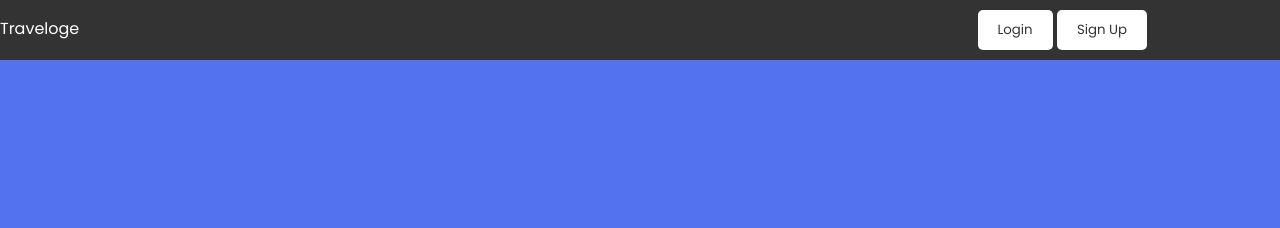
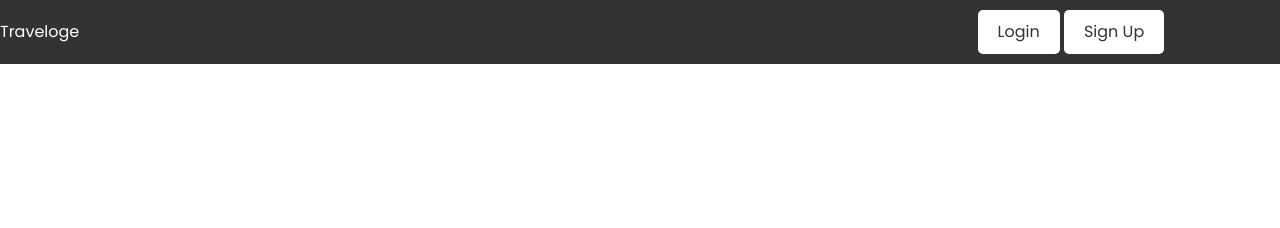
Before and after one commit to Deepak-Nehru/fetch-api, a plain HTML site: page index.html in a window 1280 px wide. Shown: the top 228 px of the page. Drawn offline with nearby package versions, Linux system fonts and the light colour scheme.

Commit message:
Update index.html

```diff
--- a/index.html
+++ b/index.html
@@ -5,6 +5,8 @@
     <meta name="viewport" content="width=device-width, initial-scale=1.0">
     <title>Welcome to our Travel Site</title>
     <link rel="stylesheet" href="style.css">
+    <link rel="stylesheet" href="https://cdn.jsdelivr.net/npm/bootstrap@4.5.2/dist/css/bootstrap.min.css">
+
 </head>
 <body>
     <header>
```
